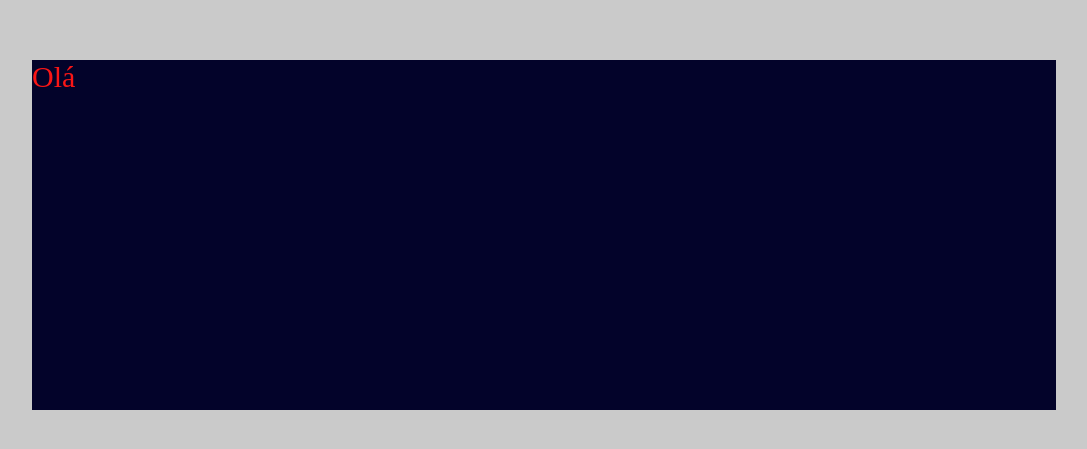
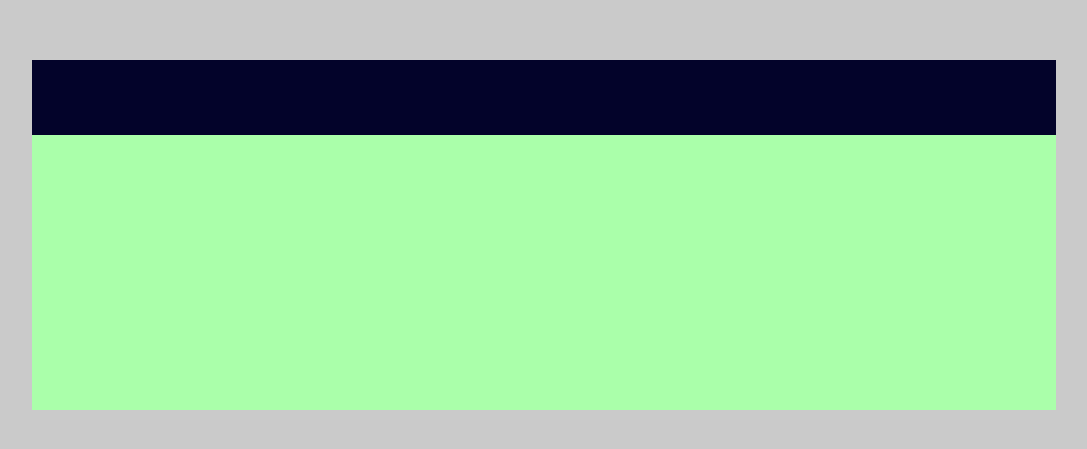
Before and after one commit to johnannysker/calculadora, a React (Create React App) app: page / in a window 1280 px wide. Shown: the part 165-614 px from the top of the page, without its empty margins (96-1183 px from the left). Built offline with nearby package versions, Linux system fonts and the light colour scheme.

Commit message:
Estilização do input

```diff
--- a/src/App.js
+++ b/src/App.js
@@ -1,10 +1,12 @@
 import { Container, Content } from "./styles";
+import Input from './components/Input';
+import Button from './components/Buttons';
 
 const App = () => {
   return (
     <Container>
       <Content>
-        Olá
+        <Input />
       </Content>
     </Container>
   );
--- a/src/components/Input/index.js
+++ b/src/components/Input/index.js
@@ -1,8 +1,10 @@
+import { InputContainer } from "./style";
+
 const Input = () => {
     return (
-      <div className="Button">
-
-      </div>
+      <InputContainer>
+        <input />
+      </InputContainer>
     );
   }
 
--- a/src/components/Input/style.js
+++ b/src/components/Input/style.js
@@ -1 +1,29 @@
 import styled from 'styled-components';
+
+export const InputContainer = styled.div`
+    width: 100%;
+    height: 75%;
+    background-color: #AAFFAA;
+
+    display: flex;
+    align-items: center;
+    justify-content: flex-end;
+
+    font-size: 24px;
+    font-family: 'Roboto';
+
+
+    input{
+        width: 100%;
+        height: 75px;
+        background-color: #03032A;
+        border: 0;
+        display: right;
+        flex-direction: column;
+        align-items: flex-end;
+        padding: 0 10px;
+        font-size: 24px;
+        font-family: 'Roboto';
+        color: #FC7C37
+    }
+`
--- a/src/styles.js
+++ b/src/styles.js
@@ -11,9 +11,9 @@ export const Container = styled.div`
 `
 
 export const Content = styled.div`
-    background-color: #03032A;
+    background-color: #AAFFAA;
     width: 80%;
     min-height: 350px;
-    color: #FA1616;
-    font-size: 30px;
+
+
 `
```
